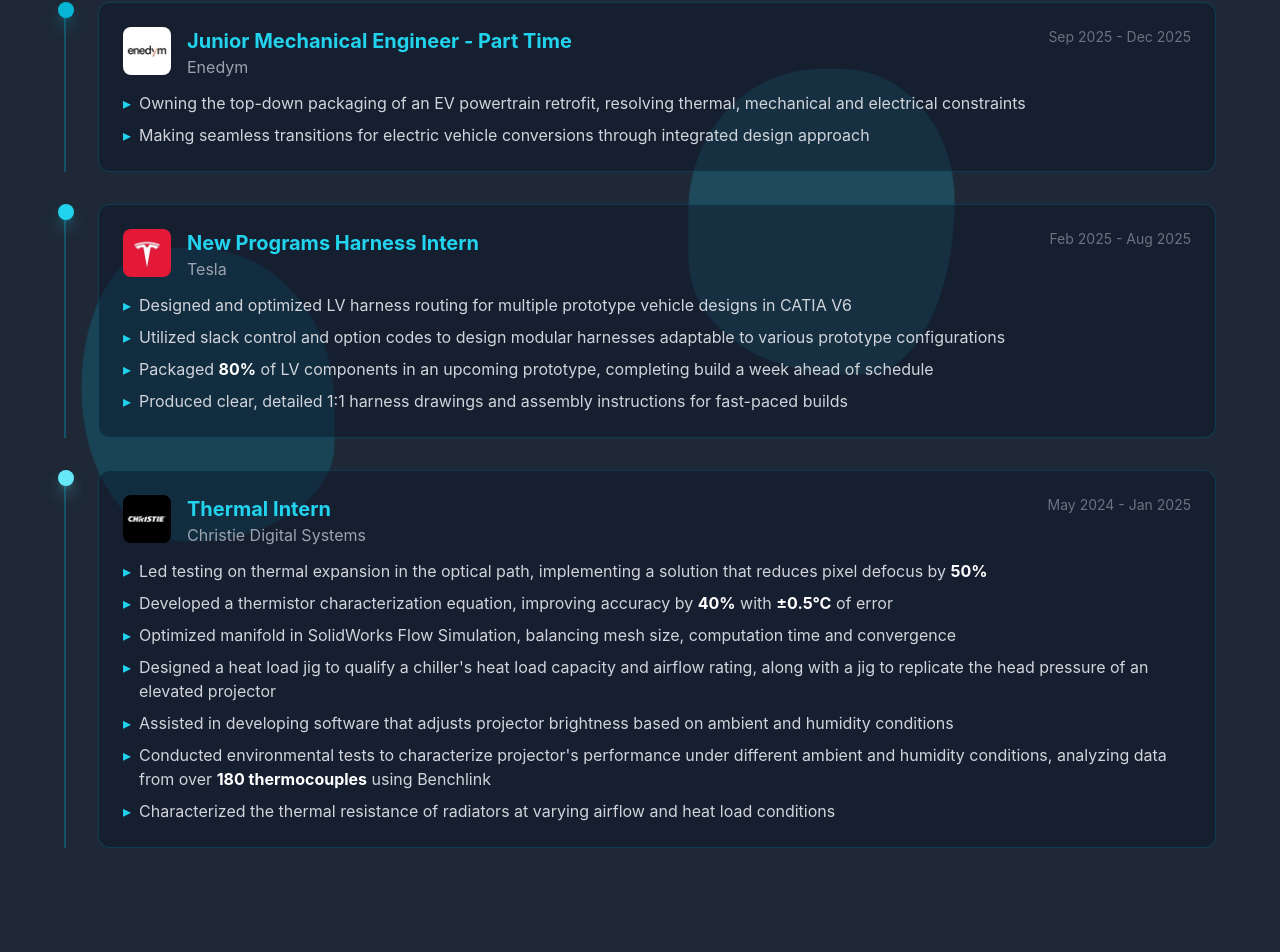
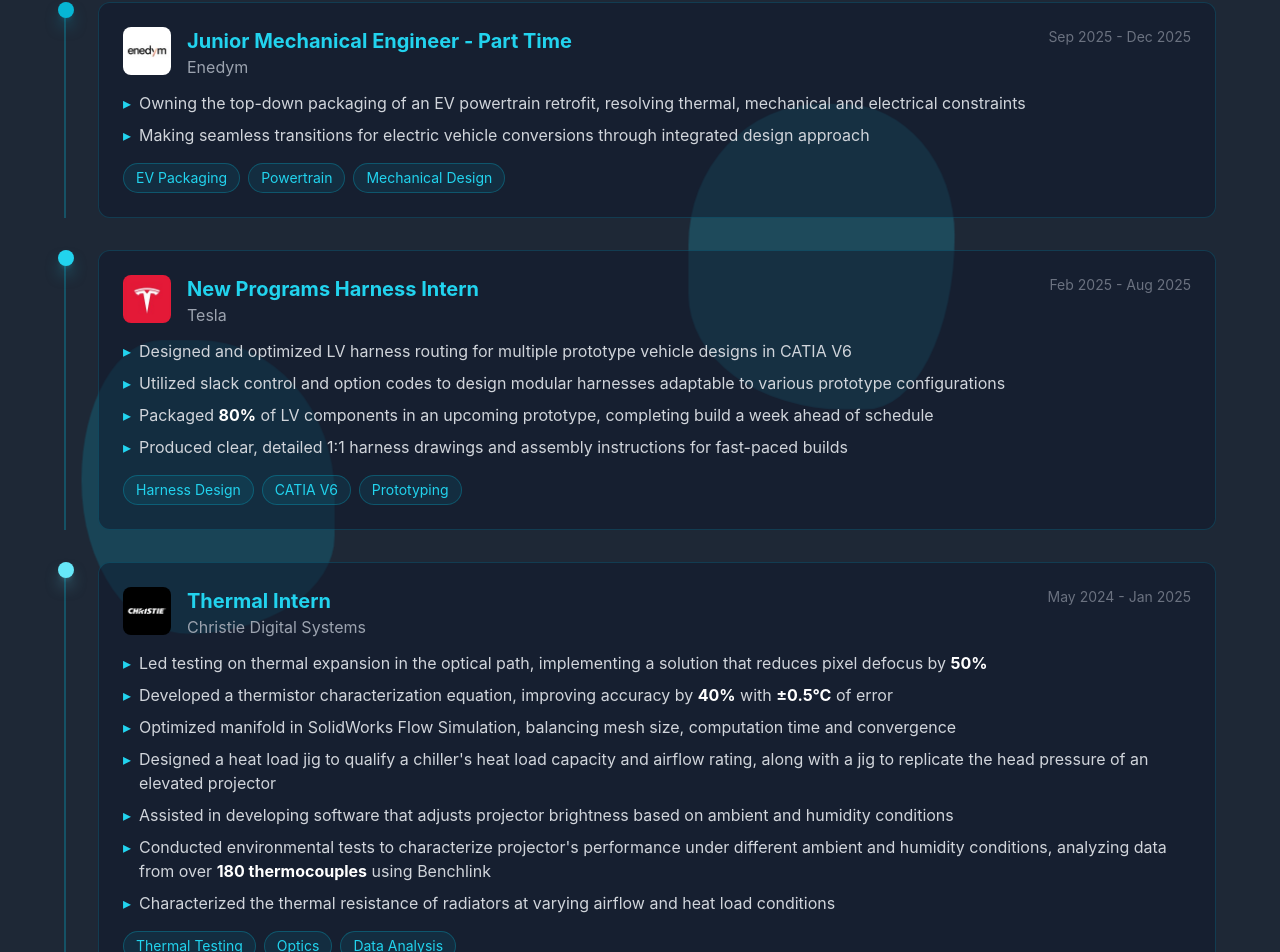
Before and after one commit to JamesEnsley/Portfolio-2026, a React (Vite) app: page / in a window 1280 px wide. Shown: the part 3954-4906 px from the top of the page. Built offline with nearby package versions, Linux system fonts and the light colour scheme.

Commit message:
Add tags to professional experience sections

```diff
--- a/src/Portfolio.jsx
+++ b/src/Portfolio.jsx
@@ -1136,6 +1136,11 @@ function App() {
                     Making seamless transitions for electric vehicle conversions through integrated design approach
                   </li>
                 </ul>
+                <div className="flex flex-wrap gap-2 mt-4">
+                  <span className="px-3 py-1 bg-cyan-500/10 border border-cyan-500/30 rounded-full text-cyan-400 text-sm">EV Packaging</span>
+                  <span className="px-3 py-1 bg-cyan-500/10 border border-cyan-500/30 rounded-full text-cyan-400 text-sm">Powertrain</span>
+                  <span className="px-3 py-1 bg-cyan-500/10 border border-cyan-500/30 rounded-full text-cyan-400 text-sm">Mechanical Design</span>
+                </div>
               </div>
             </div>
 
@@ -1174,6 +1179,11 @@ function App() {
                     Produced clear, detailed 1:1 harness drawings and assembly instructions for fast-paced builds
                   </li>
                 </ul>
+                <div className="flex flex-wrap gap-2 mt-4">
+                  <span className="px-3 py-1 bg-cyan-500/10 border border-cyan-500/30 rounded-full text-cyan-400 text-sm">Harness Design</span>
+                  <span className="px-3 py-1 bg-cyan-500/10 border border-cyan-500/30 rounded-full text-cyan-400 text-sm">CATIA V6</span>
+                  <span className="px-3 py-1 bg-cyan-500/10 border border-cyan-500/30 rounded-full text-cyan-400 text-sm">Prototyping</span>
+                </div>
               </div>
             </div>
 
@@ -1224,6 +1234,11 @@ function App() {
                     Characterized the thermal resistance of radiators at varying airflow and heat load conditions
                   </li>
                 </ul>
+                <div className="flex flex-wrap gap-2 mt-4">
+                  <span className="px-3 py-1 bg-cyan-500/10 border border-cyan-500/30 rounded-full text-cyan-400 text-sm">Thermal Testing</span>
+                  <span className="px-3 py-1 bg-cyan-500/10 border border-cyan-500/30 rounded-full text-cyan-400 text-sm">Optics</span>
+                  <span className="px-3 py-1 bg-cyan-500/10 border border-cyan-500/30 rounded-full text-cyan-400 text-sm">Data Analysis</span>
+                </div>
               </div>
             </div>
           </div>
```
